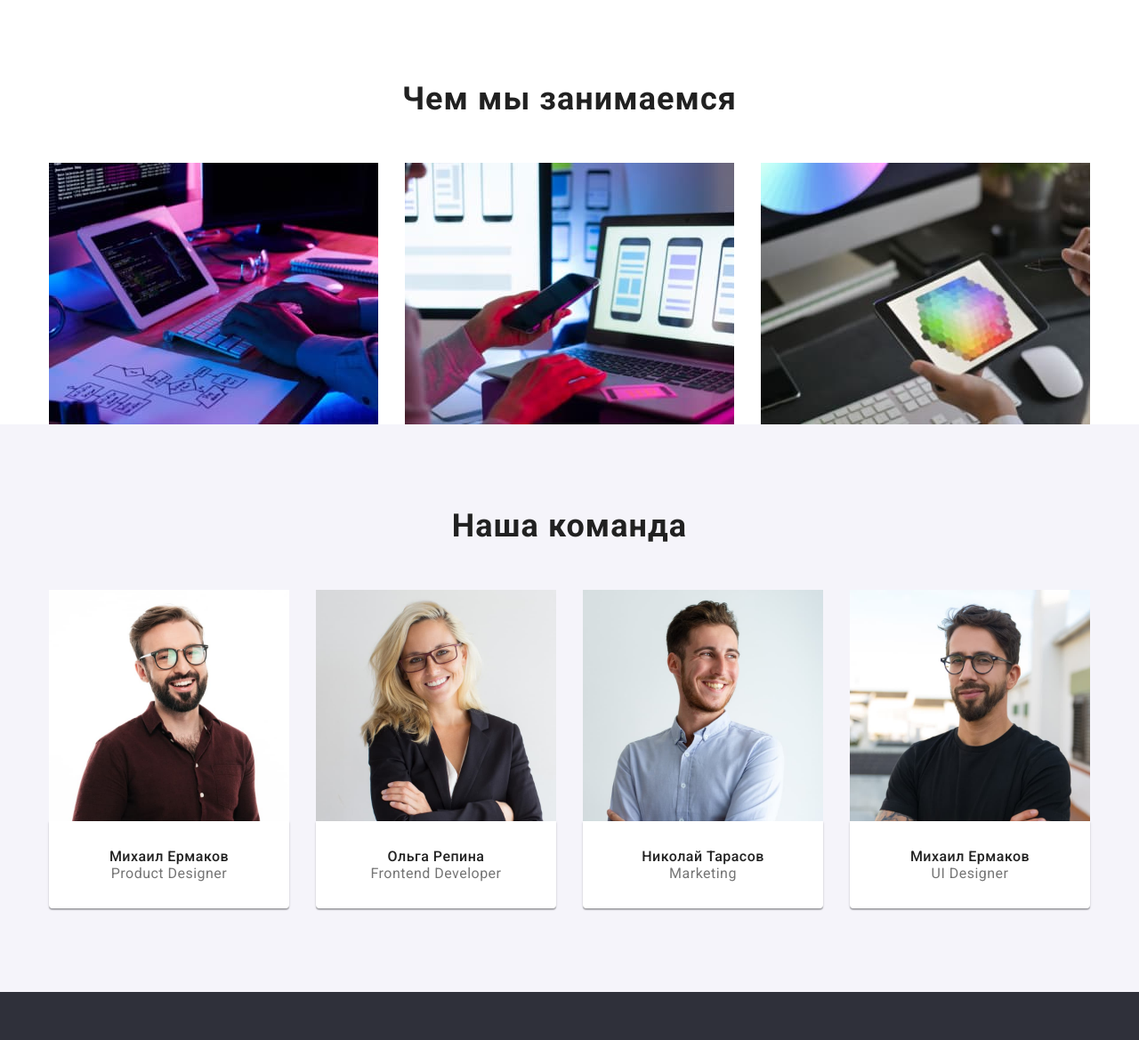
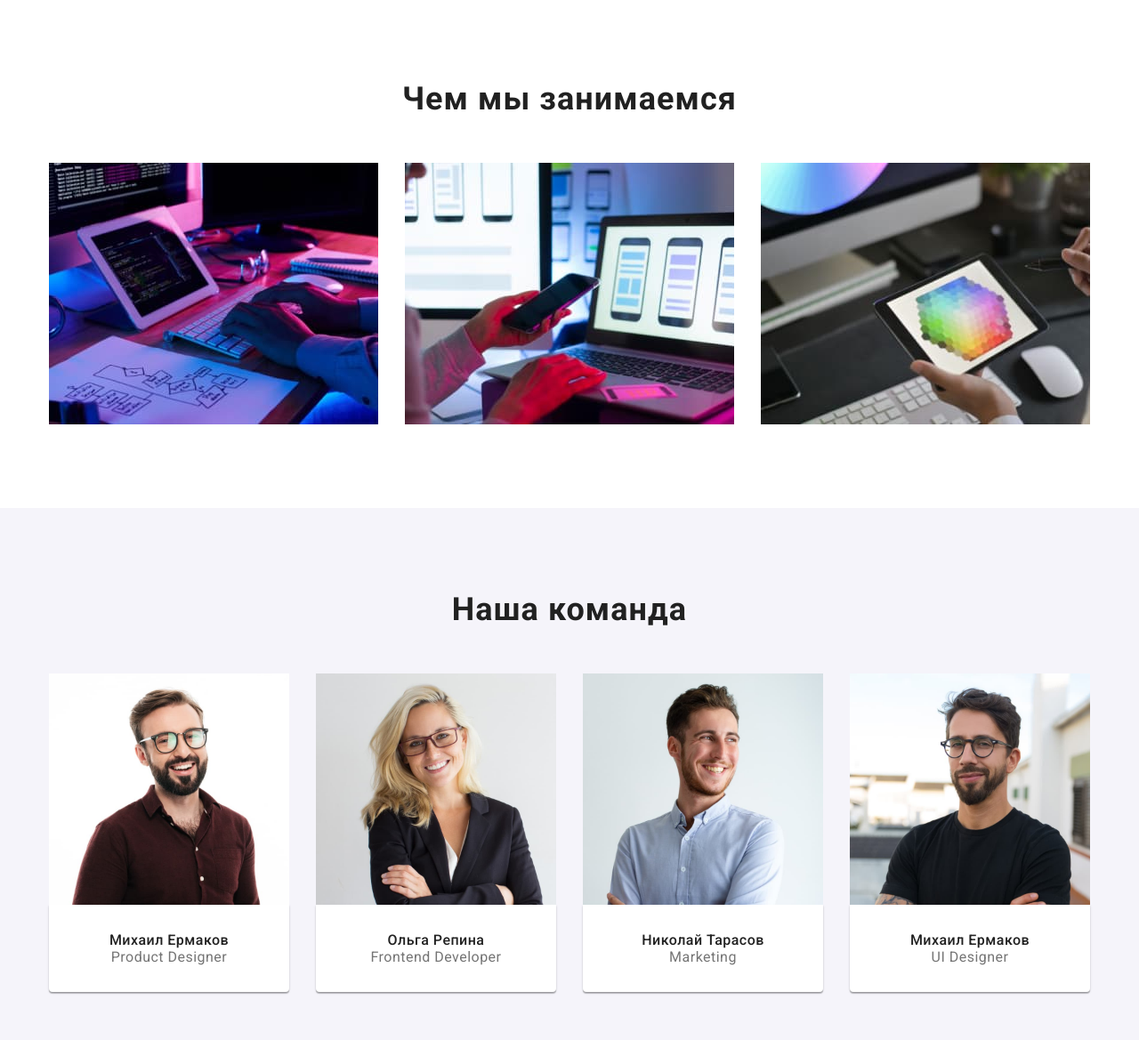
Before and after one commit to Pidlis2/goit-markup-hw-03, a plain HTML site: page index.html in a window 1280 px wide. Shown: the part 875-2044 px from the top of the page at 89% size. Drawn offline with nearby package versions, Linux system fonts and the light colour scheme.

Commit message:
save change

```diff
--- a/css/styles.css
+++ b/css/styles.css
@@ -92,6 +92,11 @@ body {
   padding-left: 15px;
   padding-right: 15px;
 
+}
+.our-team-section,
+.our-work-section {
+  padding-top: var(--main-retreat);
+  padding-bottom: var(--main-retreat);
 }
 /*=========logo==========*/
 .logo {
@@ -230,8 +235,7 @@ header .container {
 .our-work{
   display: flex;
   margin-left: -30px;
-  margin-top: var(--main-retreat);
-  margin-bottom: var(--main-retreat);
+
 
 }
 
@@ -244,8 +248,12 @@ flex-basis: calc(100% / 4 - 30px);
 /*====end our work=========*/
 
 /*====what we do section===*/
+.what-we-do-section{
+  padding-bottom: var(--main-retreat);
+}
 
 .what-we-do_img-list{
+
   display: flex;
   margin-left: -30px;
 
@@ -261,10 +269,7 @@ flex-basis: calc(100% / 4 - 30px);
 /*===end what we do section==*/
 
 /*=====our team===========*/
-.our-team-section .container {
-  padding-top: var(--main-retreat);
-  padding-bottom: var(--main-retreat);
-}
+
 .our-team-section {
   background-color: var(--secondary-bg-color);
 }
```
